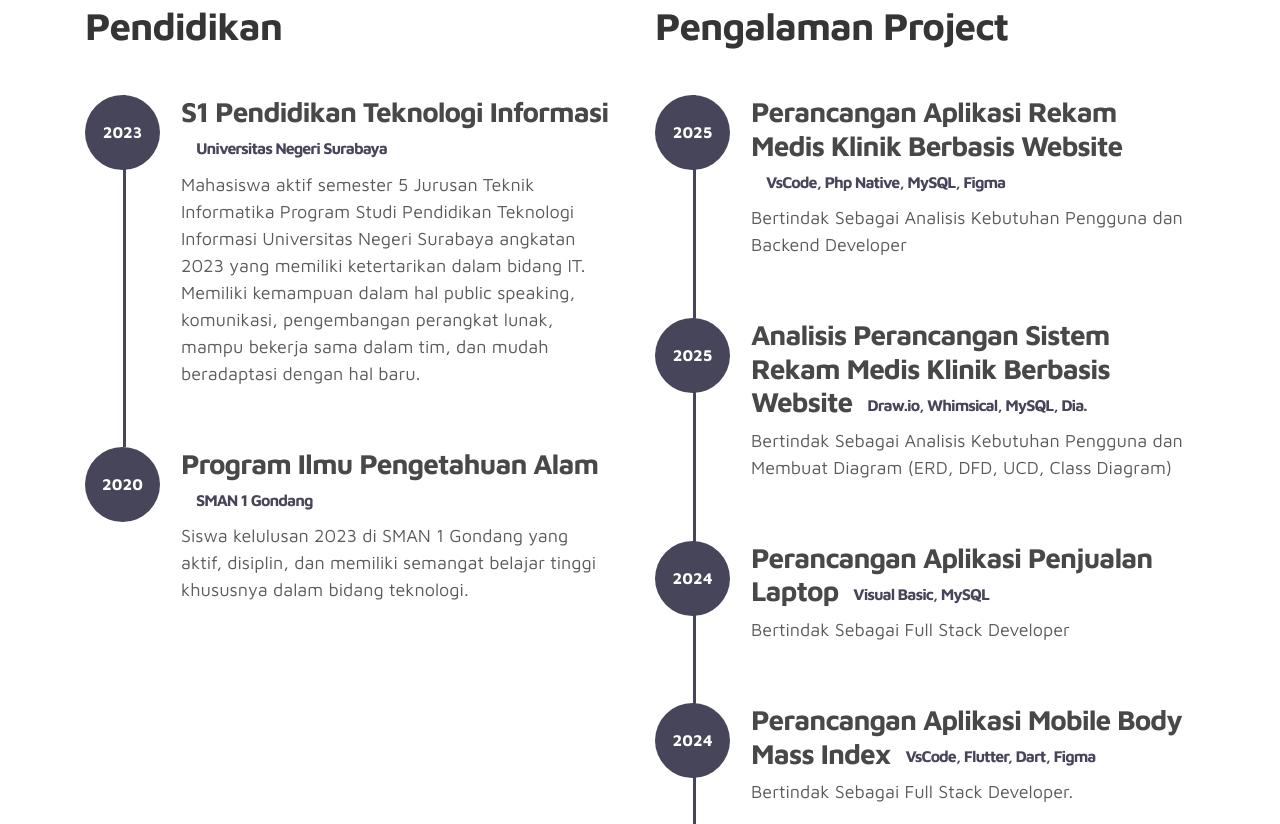
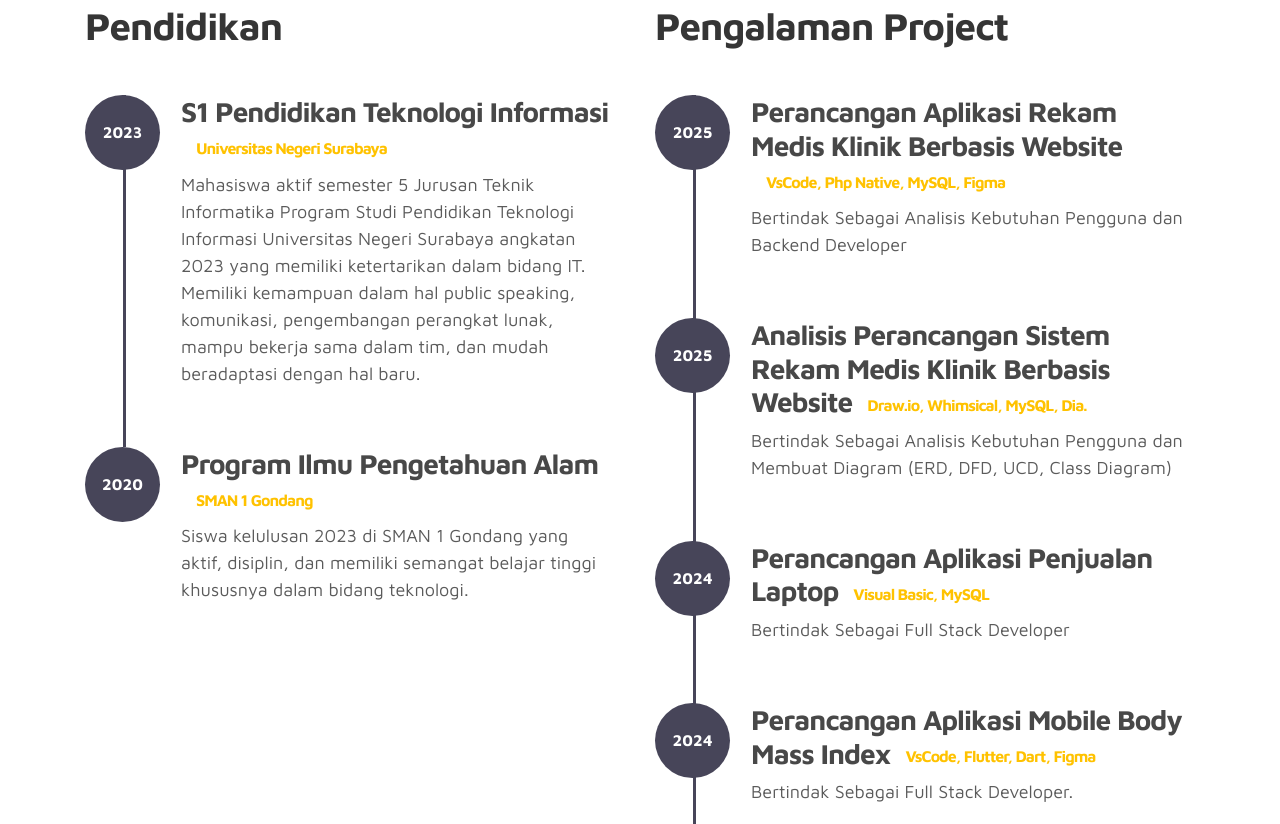
Before and after one commit to donnya24/Portofolio_Donny_Andika, a plain HTML site: page index.html in a window 1280 px wide. Shown: the part 1658-2482 px from the top of the page. Drawn offline with nearby package versions, Linux system fonts and the light colour scheme.

Commit message:
color font

```diff
--- a/css/tooplate-style.css
+++ b/css/tooplate-style.css
@@ -360,7 +360,7 @@ b, strong {
   margin-left: 6em;
 }
 .timeline-info small {
-  color: #474559;
+  color: #ffc200;;
   font-size: 16px;
   font-weight: bold;
   display: inline-block;
```
